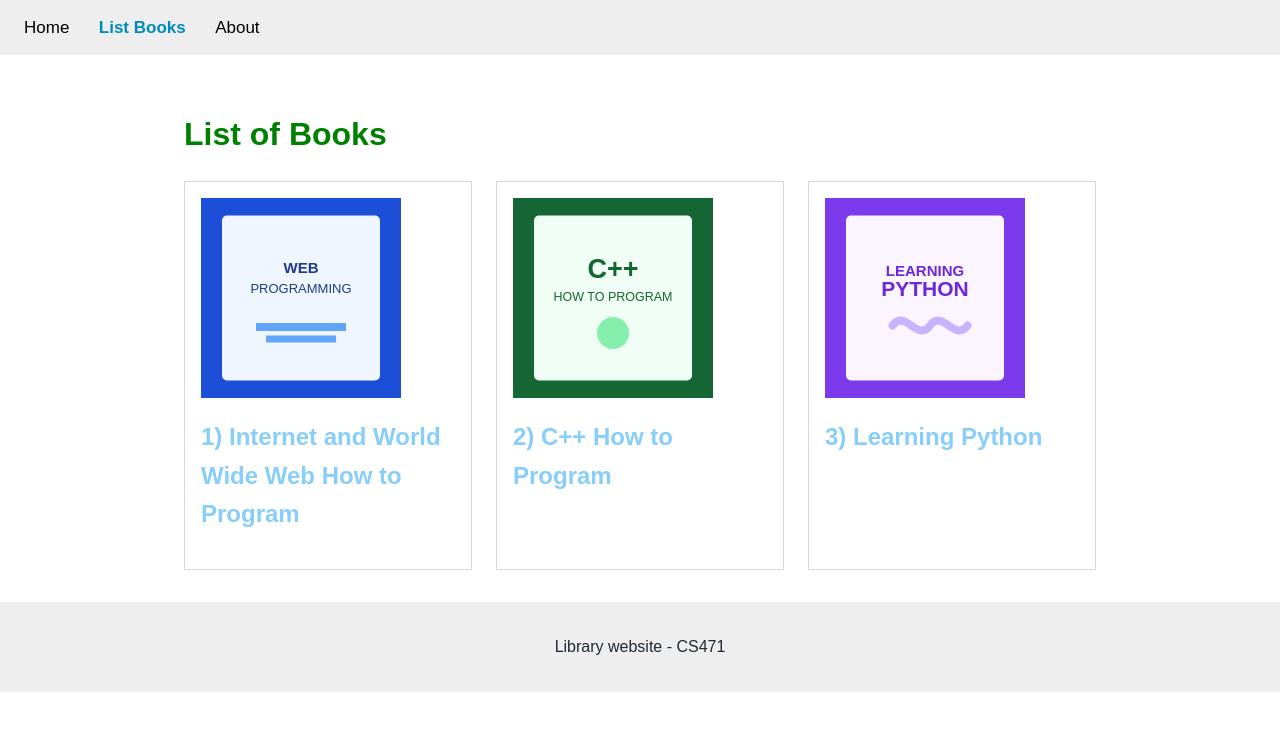
After one commit to RAND-Mohammad/Web-Technologies, a Django app: page /books/list_books/ in a window 1280 px wide. The commit adds this page. Shown: the top 731 px of the page. Run offline with Django 5.2, Linux system fonts and the light colour scheme.

Commit message:
Complete Lab 4 templates and static files

```diff
--- a/Lab2/apps/bookmodule/urls.py
+++ b/Lab2/apps/bookmodule/urls.py
@@ -4,7 +4,10 @@ from . import views
 
 
 urlpatterns = [
-    path('', views.index, name='index'),
+    path('', views.index, name='books.index'),
+    path('list_books/', views.list_books, name='books.list_books'),
+    path('aboutus/', views.aboutus, name='books.aboutus'),
     path('index2/<int:val1>/', views.index2, name='index2'),
+    path('<int:bookId>/', views.viewbook, name='books.view_one_book'),
     path('<int:bookId>', views.viewbook, name='viewbook'),
 ]
--- a/Lab2/apps/bookmodule/views.py
+++ b/Lab2/apps/bookmodule/views.py
@@ -2,9 +2,8 @@ from django.shortcuts import render
 
 
 def index(request):
-    """Render the book module welcome page."""
-    name = request.GET.get("name") or "world"
-    return render(request, "bookmodule/index.html", {"name": name})
+    """Render the library home page."""
+    return render(request, "bookmodule/index.html")
 
 
 def index2(request, val1=0):
@@ -17,13 +16,39 @@ def viewbook(request, bookId):
     books = {
         123: {
             "id": 123,
-            "title": "Continuous Delivery",
-            "author": "J. Humble and D. Farley",
+            "title": "Internet and World Wide Web How to Program",
+            "author": "P. Deitel and H. Deitel",
+            "image": "book1.svg",
+            "description": "A clear introduction to Internet and web programming for introductory and intermediate courses.",
         },
         456: {
             "id": 456,
-            "title": "Secrets of Reverse Engineering",
-            "author": "E. Eilam",
+            "title": "C++ How to Program",
+            "author": "P. Deitel and H. Deitel",
+            "image": "book2.svg",
+            "description": "A practical guide to modern C++ programming and object-oriented design.",
+        },
+        789: {
+            "id": 789,
+            "title": "Learning Python",
+            "author": "Mark Lutz",
+            "image": "book3.svg",
+            "description": "A beginner-friendly reference for learning the Python programming language.",
         },
     }
-    return render(request, "bookmodule/show.html", {"book": books.get(bookId)})
+    return render(request, "bookmodule/one_book.html", {"book": books.get(bookId)})
+
+
+def list_books(request):
+    """Render the library catalogue."""
+    books = [
+        {"id": 123, "title": "Internet and World Wide Web How to Program", "image": "book1.svg"},
+        {"id": 456, "title": "C++ How to Program", "image": "book2.svg"},
+        {"id": 789, "title": "Learning Python", "image": "book3.svg"},
+    ]
+    return render(request, "bookmodule/list_books.html", {"books": books})
+
+
+def aboutus(request):
+    """Render the library about page."""
+    return render(request, "bookmodule/aboutus.html")
--- /dev/null
+++ b/Lab2/apps/static/styles.css
@@ -0,0 +1,30 @@
+* { box-sizing: border-box; }
+
+body {
+  margin: 0;
+  color: #1f2933;
+  font-family: Arial, Helvetica, sans-serif;
+  line-height: 1.6;
+}
+
+.topnav {
+  width: 100%;
+  padding: 14px 24px;
+  background-color: #eeeeee;
+}
+
+.topnav a {
+  margin-right: 25px;
+  color: #000000;
+  font-size: 17px;
+  text-align: center;
+  text-decoration: none;
+}
+
+.topnav a.active { color: #008cba; font-weight: bold; }
+.page-content { max-width: 960px; margin: 0 auto; padding: 32px 24px; }
+.book-grid { display: grid; grid-template-columns: repeat(auto-fit, minmax(220px, 1fr)); gap: 24px; }
+.book-card { padding: 16px; border: 1px solid #d9d9d9; }
+.book-card a { color: inherit; text-decoration: none; }
+.book-card img { display: block; max-width: 100%; height: auto; margin-bottom: 12px; }
+footer { padding: 16px 24px; background: #eeeeee; text-align: center; }
--- /dev/null
+++ b/Lab2/apps/templates/bookmodule/list_books.html
@@ -0,0 +1,26 @@
+{% extends "layouts/base.html" %}
+{% load static %}
+
+{% block title %}List of Books{% endblock title %}
+
+{% block stylesheets %}
+<style>
+  h1 { color: green; }
+  h2 { color: lightskyblue; }
+  .book-card p { font-family: Verdana, sans-serif; font-size: 18px; }
+</style>
+{% endblock stylesheets %}
+
+{% block content %}
+  <h1>List of Books</h1>
+  <section class="book-grid">
+    {% for book in books %}
+      <article class="book-card">
+        <a href="{% url 'books.view_one_book' book.id %}">
+          <img src="{% static book.image %}" alt="Cover for {{ book.title }}" width="200" height="200">
+          <h2>{{ forloop.counter }}) {{ book.title }}</h2>
+        </a>
+      </article>
+    {% endfor %}
+  </section>
+{% endblock content %}
--- /dev/null
+++ b/Lab2/apps/templates/includes/footer.html
@@ -0,0 +1,3 @@
+<footer>
+  <p>Library website - CS471</p>
+</footer>
--- /dev/null
+++ b/Lab2/apps/templates/includes/header.html
@@ -0,0 +1,7 @@
+{% with request.resolver_match.url_name as url_name %}
+<nav class="topnav" aria-label="Main navigation">
+  <a class="{% if url_name == 'books.index' %}active{% endif %}" href="{% url 'books.index' %}">Home</a>
+  <a class="{% if url_name == 'books.list_books' %}active{% endif %}" href="{% url 'books.list_books' %}">List Books</a>
+  <a class="{% if url_name == 'books.aboutus' %}active{% endif %}" href="{% url 'books.aboutus' %}">About</a>
+</nav>
+{% endwith %}
--- /dev/null
+++ b/Lab2/apps/templates/layouts/base.html
@@ -0,0 +1,22 @@
+<!doctype html>
+{% load static %}
+<html lang="en">
+<head>
+  <meta charset="utf-8">
+  <meta name="keywords" content="Books, recent, learning, library">
+  <meta name="description" content="Books website">
+  <meta name="author" content="Library team">
+  <meta name="viewport" content="width=device-width, initial-scale=1">
+  <title>{% block title %}{% endblock title %}</title>
+  <link rel="icon" href="{% static 'qu-icon.svg' %}">
+  <link rel="stylesheet" href="{% static 'styles.css' %}">
+  {% block stylesheets %}{% endblock stylesheets %}
+</head>
+<body>
+  {% include "includes/header.html" %}
+  <main class="page-content">
+    {% block content %}{% endblock content %}
+  </main>
+  {% include "includes/footer.html" %}
+</body>
+</html>
--- a/Lab2/libraryproject/settings.py
+++ b/Lab2/libraryproject/settings.py
@@ -120,6 +120,7 @@ USE_TZ = True
 # https://docs.djangoproject.com/en/6.1/howto/static-files/
 
 STATIC_URL = 'static/'
+STATICFILES_DIRS = [os.path.join(BASE_DIR, 'apps', 'static')]
 
 
 # Email
```
Also changed, not shown: Lab2/apps/templates/bookmodule/aboutus.html (added, +9 -0 lines), Lab2/apps/templates/bookmodule/index.html (+12 -10 lines), Lab2/apps/templates/bookmodule/one_book.html (added, +17 -0 lines), Lab2/apps/templates/bookmodule/show.html (+1 -15 lines), Lab2/apps/static/book1.svg (added), Lab2/apps/static/book2.svg (added), Lab2/apps/static/book3.svg (added), Lab2/apps/static/qu-icon.svg (added).
